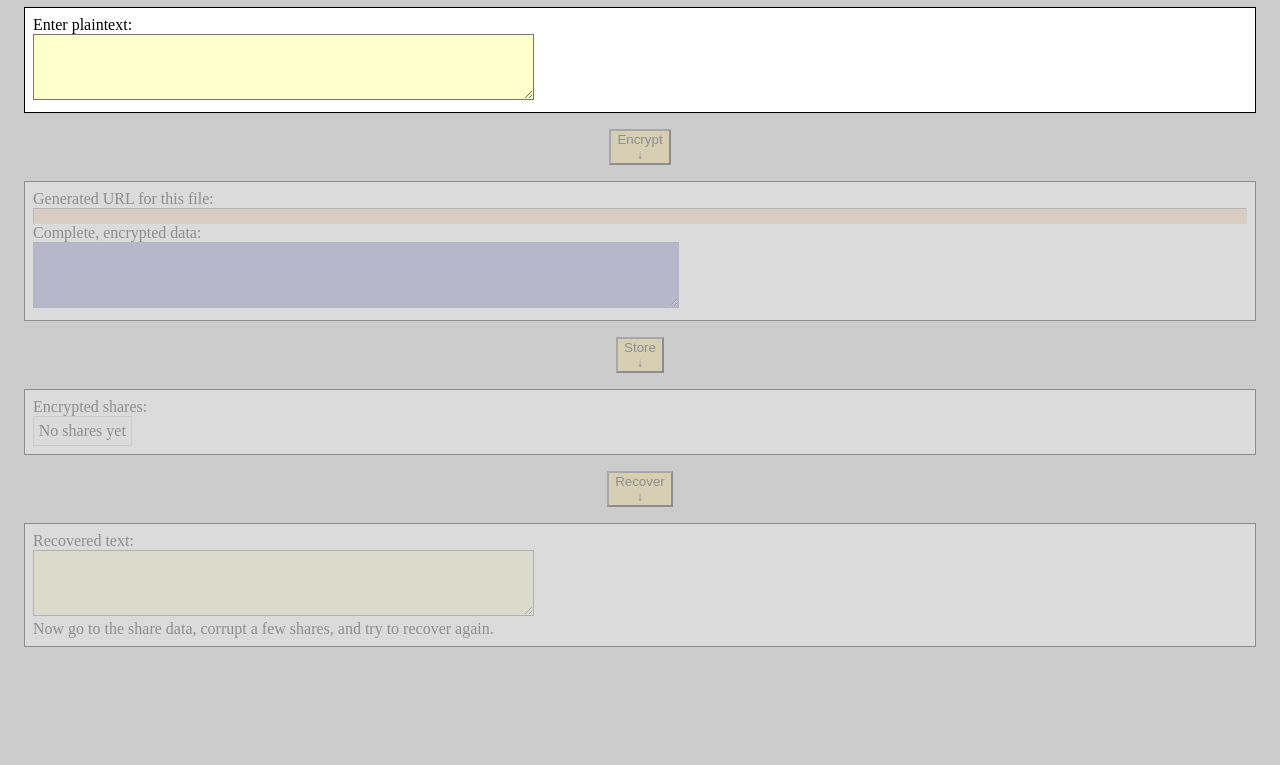
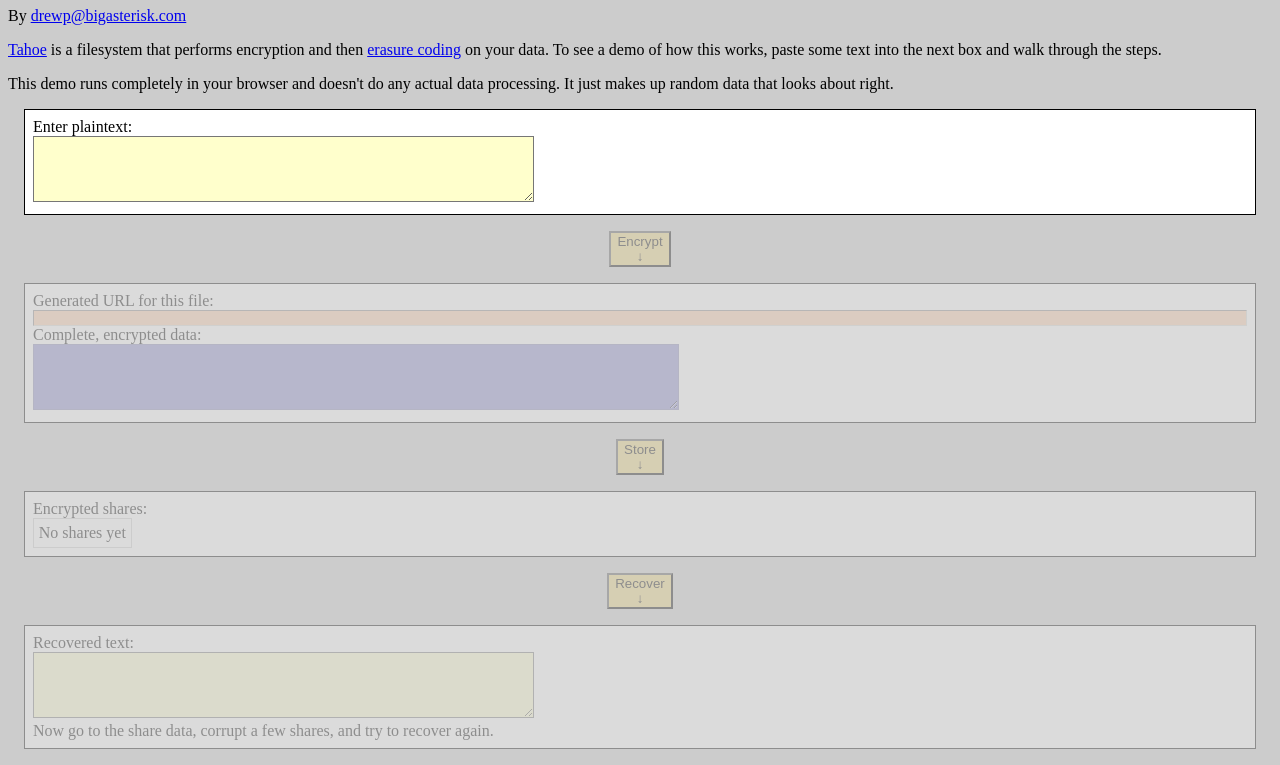
Before and after one commit to drewp/tahoe-playground, a plain HTML site: page www/index.html in a window 1280 px wide. Shown: the part 73-838 px from the top of the page. Before the commit the page ends 800 px from the top, so only its background shows below. Drawn offline with Linux system fonts and the light colour scheme; a script that the page names is missing.

Commit message:
add intro text
darcs-hash:20081005035444-836b1-cf7c0f31c79d2cb338f309cbe316374601862c66

```diff
--- a/www/index.html
+++ b/www/index.html
@@ -17,6 +17,15 @@
     <h1>
       Tahoe Storage Illustration
     </h1>
+    <div>
+      <p>By <a href="mailto:drewp@bigasterisk.com">drewp@bigasterisk.com</a></p>
+      <p><a href="http://allmydata.org/trac/tahoe">Tahoe</a> is a filesystem that performs encryption and
+      then <a href="http://en.wikipedia.org/wiki/Erasure_code">erasure coding</a> on your data. To see
+      a demo of how this works, paste some text into the next box and walk through the steps.</p>
+      <p>This demo runs
+      completely in your browser and doesn't do any actual data processing. It just makes up random
+      data that looks about right.</p>
+    </div>
     <div class="step">
       <div class="instr">Enter plaintext:</div>
       <div>
```
